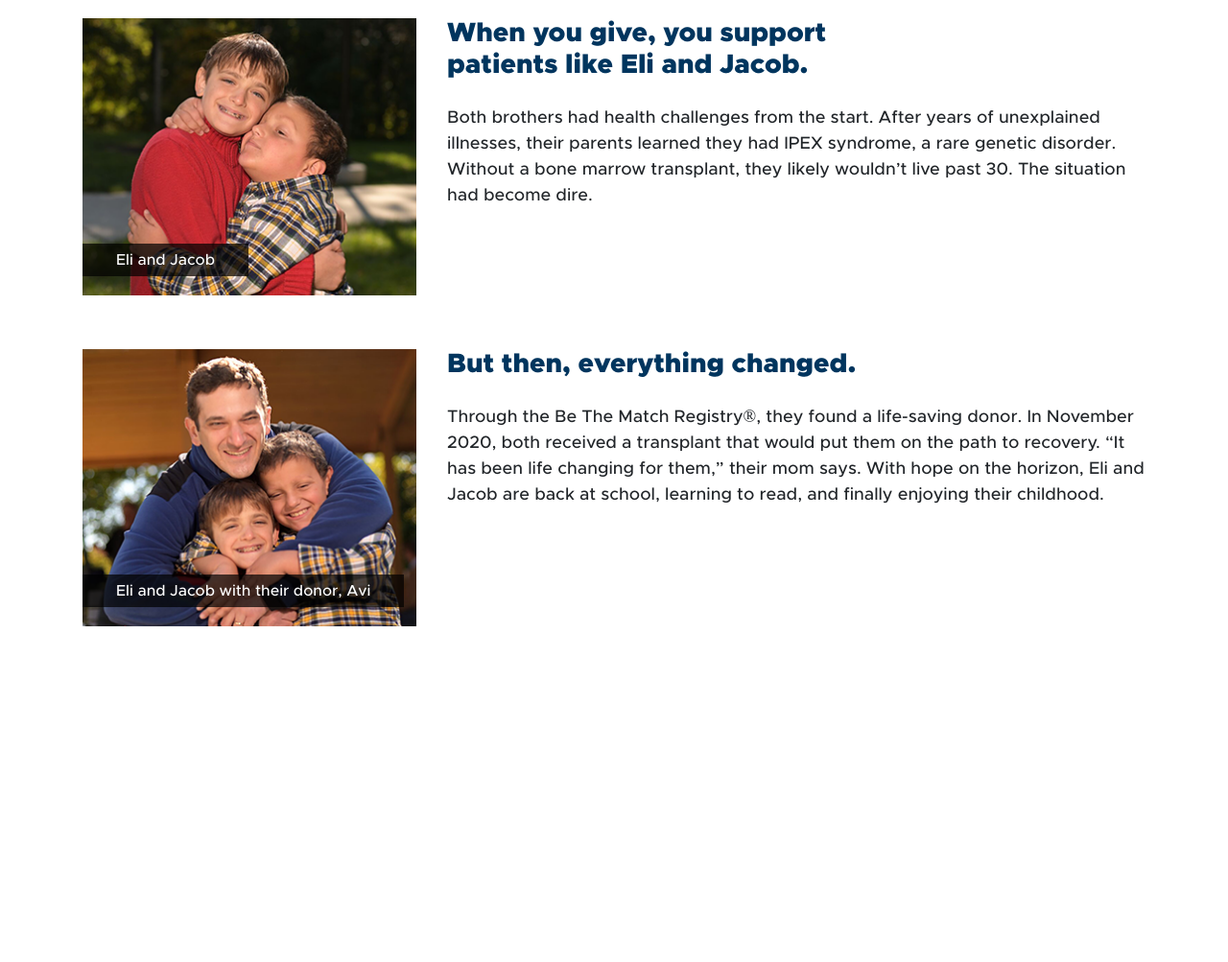
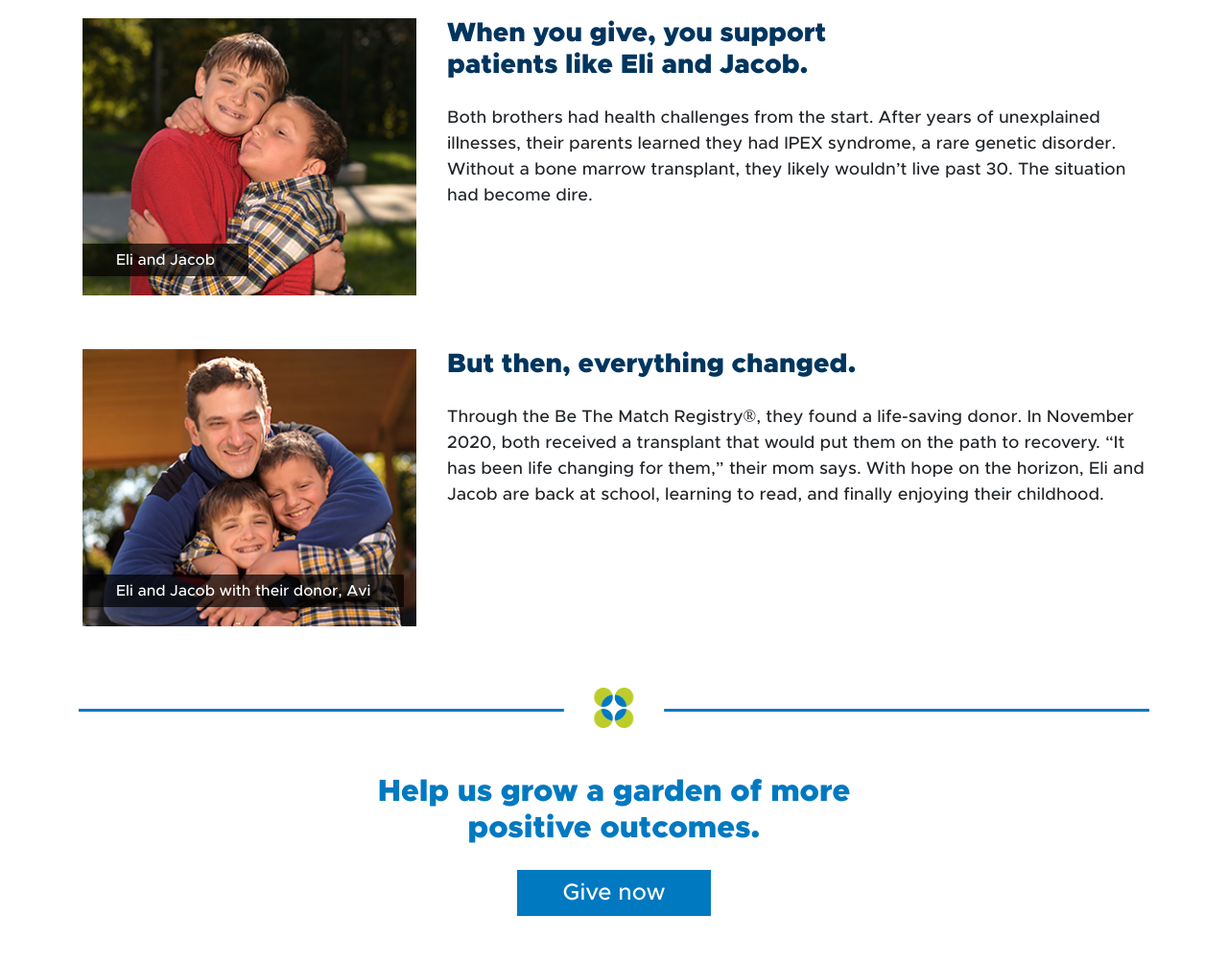
Before and after one commit to MarufAlAslam/bematch-bootstrap-landing-page, a plain HTML site: page index.html in a window 1280 px wide. Shown: the part 1266-2269 px from the top of the page at 96% size. Before the commit the page ends 1983 px from the top, so only its background shows below. Drawn offline with nearby package versions, Linux system fonts and the light colour scheme.

Commit message:
give now section done

```diff
--- a/index.html
+++ b/index.html
@@ -166,6 +166,29 @@
     </section>
     <!-- posts -->
 
+    <!-- divider -->
+    <section class="divider">
+        <div class="container">
+            <img src="img/divider.png" class="img-fluid w-100" alt="">
+        </div>
+    </section>
+    <!-- divider -->
+
+    <!-- give now -->
+    <section class="give-now py-5">
+        <div class="container">
+            <div class="text-center">
+                <h2 class="fs-30 mb-3 black mb-4 text-blue">
+                    Help us grow a garden of more <br> positive outcomes.
+                </h2>
+                <a href="" class="btn px-5 btn-blue rounded-0 fs-24">
+                    Give now
+                </a>
+            </div>
+        </div>
+    </section>
+    <!-- give now -->
+
     <!-- bootstrap js -->
     <script src="https://cdn.jsdelivr.net/npm/bootstrap@5.3.0-alpha1/dist/js/bootstrap.bundle.min.js"></script>
 </body>
```
